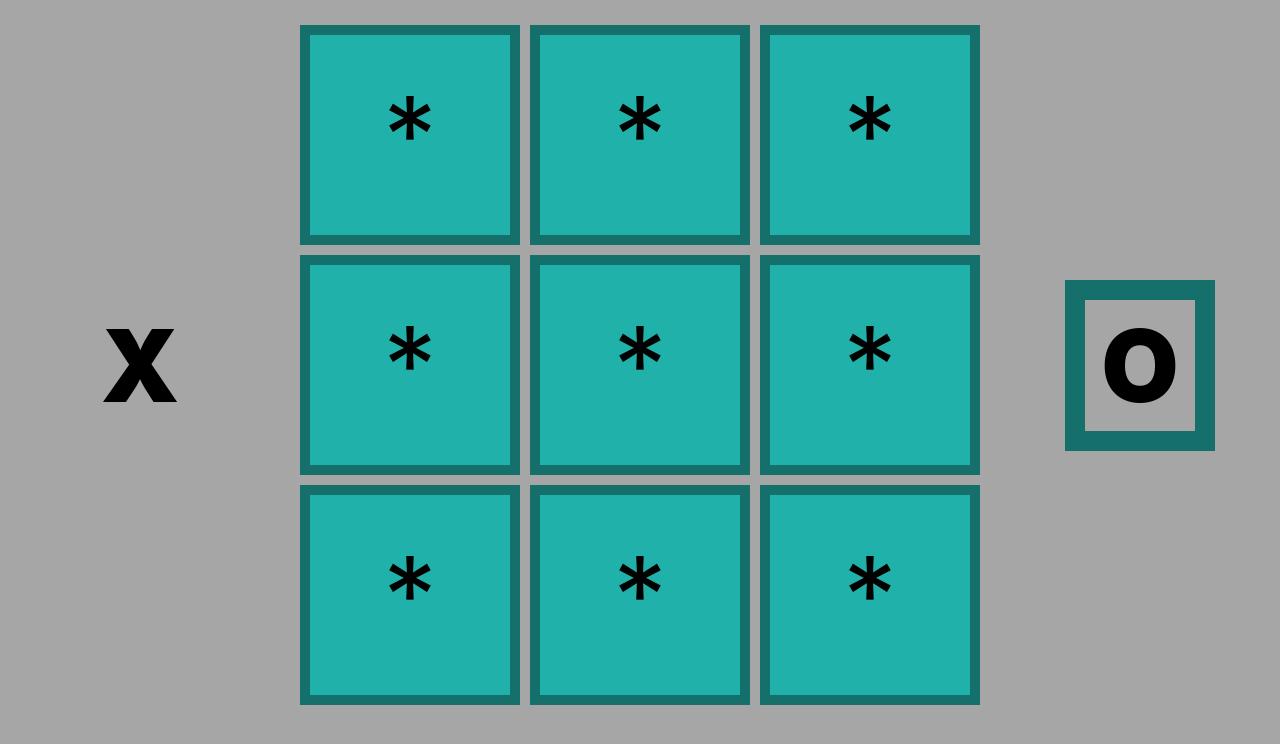
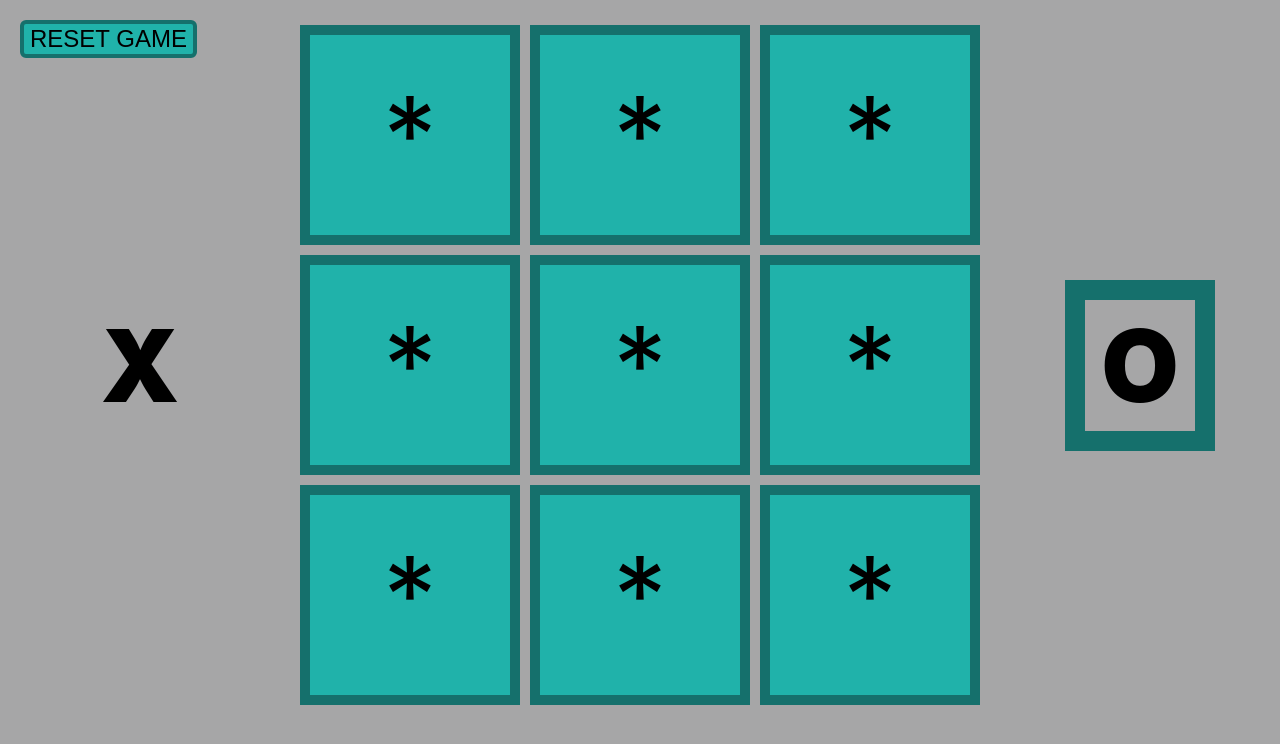
Before and after one commit to tfunk2/tic-tac-toe-tyler, a React (Create React App) app: page / in a window 1280 px wide. Shown: the top 744 px of the page. Built offline with nearby package versions, Linux system fonts and the light colour scheme.

Commit message:
added reset button and styled it

```diff
--- a/src/components/Game.js
+++ b/src/components/Game.js
@@ -56,9 +56,22 @@ export default class Game extends Component {
         }
     }
 
+    handleReset = () => {
+        this.setState({
+            game: [
+                null, null, null,
+                null, null, null,
+                null, null, null
+            ],
+            isXTurn: false,
+            winner: null
+        })
+    }
+
     render() {
         return (
             <div className="game-div">
+                <button onClick={this.handleReset} id="reset-button">RESET GAME</button>
                 <div className={this.state.isXTurn ? "active-player" : "team-symbol"}>
                     <span>X</span>
                     <span className="wins">{this.state.winner === "X" ? "Wins" : null}</span>
--- a/src/stylesheets/Game.css
+++ b/src/stylesheets/Game.css
@@ -27,3 +27,22 @@
 .wins {
     font-size: 48px;
 }
+
+#reset-button {
+    position: absolute;
+    top: 20px;
+    left: 20px;
+    font-size: 24px;
+    border-radius: 6px;
+    background-color: lightseagreen;
+    border: rgb(21, 112, 108) 4px solid;
+    cursor: pointer;
+}
+
+#reset-button:active {
+    background-color: rgb(26, 153, 147);
+}
+
+#reset-button:focus {
+    outline: none;
+}
```
